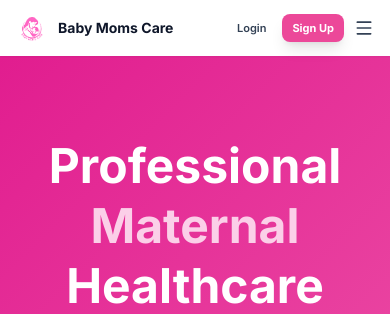
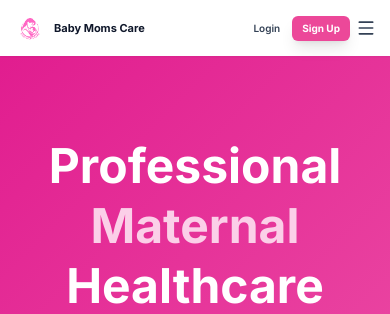
Before and after one commit to terdyy21ops/Baby-Moms-Care-Clinic, a Django app: page / in a window 390 px wide. Shown: the top 314 px of the page. Run offline with Django 5.2, Linux system fonts and the light colour scheme; some libraries are stand-ins or nearby versions.

Commit message:
moms care

```diff
--- a/templates/home.html
+++ b/templates/home.html
@@ -139,18 +139,21 @@
         /* Mobile navbar fixes */
         @media (max-width: 640px) {
             nav .logo-text {
-                font-size: 14px;
-                max-width: 120px;
+                font-size: 11px;
+                max-width: 100px;
                 overflow: hidden;
                 text-overflow: ellipsis;
             }
             nav .logo-img {
-                width: 40px;
-                height: 40px;
+                width: 36px;
+                height: 36px;
             }
             nav .mobile-btn {
-                font-size: 11px;
-                padding: 6px 10px;
+                font-size: 10px;
+                padding: 4px 8px;
+            }
+            nav .mobile-btn.signup {
+                padding: 5px 10px;
             }
         }
     </style>
@@ -165,7 +168,7 @@
                     <div class="logo-img w-10 h-10 sm:w-12 sm:h-12 md:w-14 md:h-14 flex-shrink-0">
                         <img src="{% static 'images/logo.png' %}" alt="Baby Moms Care Logo" class="w-full h-full object-contain">
                     </div>
-                    <span class="logo-text font-bold text-sm sm:text-base md:text-lg lg:text-xl xl:text-2xl text-slate-900 truncate">Baby Moms Care</span>
+                    <span class="logo-text font-bold text-[11px] sm:text-base md:text-lg lg:text-xl xl:text-2xl text-slate-900 truncate">Baby Moms Care</span>
                 </div>
 
                 <!-- Desktop Navigation -->
@@ -178,11 +181,11 @@
                 </div>
 
                 <!-- Mobile Navigation -->
-                <div class="flex md:hidden items-center gap-1.5 sm:gap-2 flex-shrink-0">
-                    <a href="/accounts/login/" class="mobile-btn text-slate-700 hover:text-pink-600 font-semibold text-xs sm:text-sm transition-colors whitespace-nowrap">Login</a>
-                    <a href="/accounts/register/" class="mobile-btn bg-pink-500 hover:bg-pink-600 text-white font-bold text-xs sm:text-sm px-3 sm:px-4 py-1.5 sm:py-2 rounded-lg sm:rounded-xl shadow-lg transition-all whitespace-nowrap">Sign Up</a>
-                    <button id="mobile-menu-btn-mobile" class="p-1 sm:p-1.5 text-slate-700 hover:text-pink-600 transition-colors flex-shrink-0">
-                        <i data-lucide="menu" class="w-5 h-5 sm:w-6 sm:h-6"></i>
+                <div class="flex md:hidden items-center gap-1 sm:gap-1.5 flex-shrink-0">
+                    <a href="/accounts/login/" class="mobile-btn text-slate-700 hover:text-pink-600 font-semibold text-[10px] sm:text-xs transition-colors whitespace-nowrap">Login</a>
+                    <a href="/accounts/register/" class="mobile-btn signup bg-pink-500 hover:bg-pink-600 text-white font-bold text-[10px] sm:text-xs px-2.5 sm:px-3 py-1 sm:py-1.5 rounded-md sm:rounded-lg shadow-lg transition-all whitespace-nowrap">Sign Up</a>
+                    <button id="mobile-menu-btn-mobile" class="p-0.5 sm:p-1 text-slate-700 hover:text-pink-600 transition-colors flex-shrink-0">
+                        <i data-lucide="menu" class="w-5 h-5"></i>
                     </button>
                 </div>
             </div>
```
